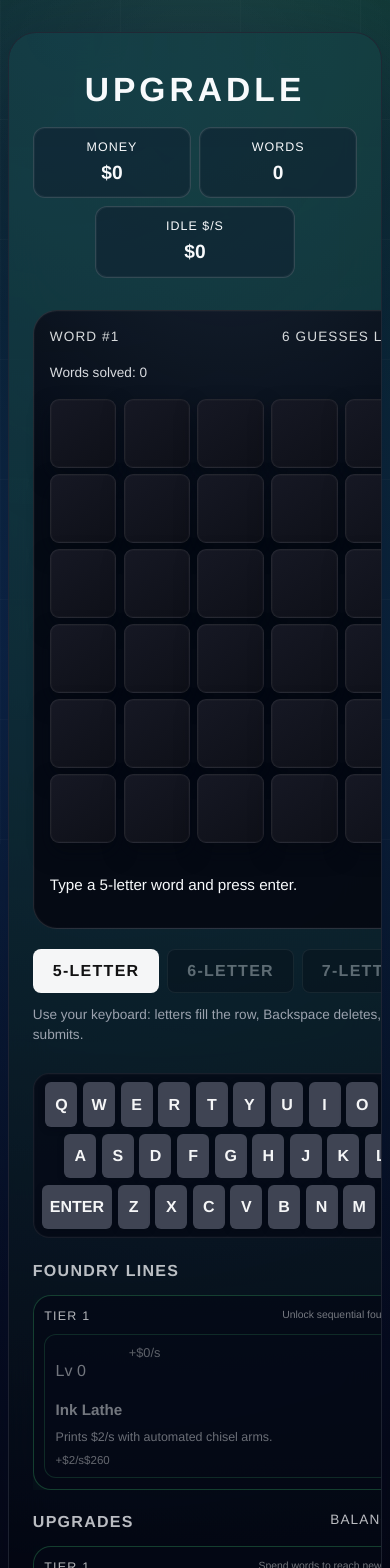
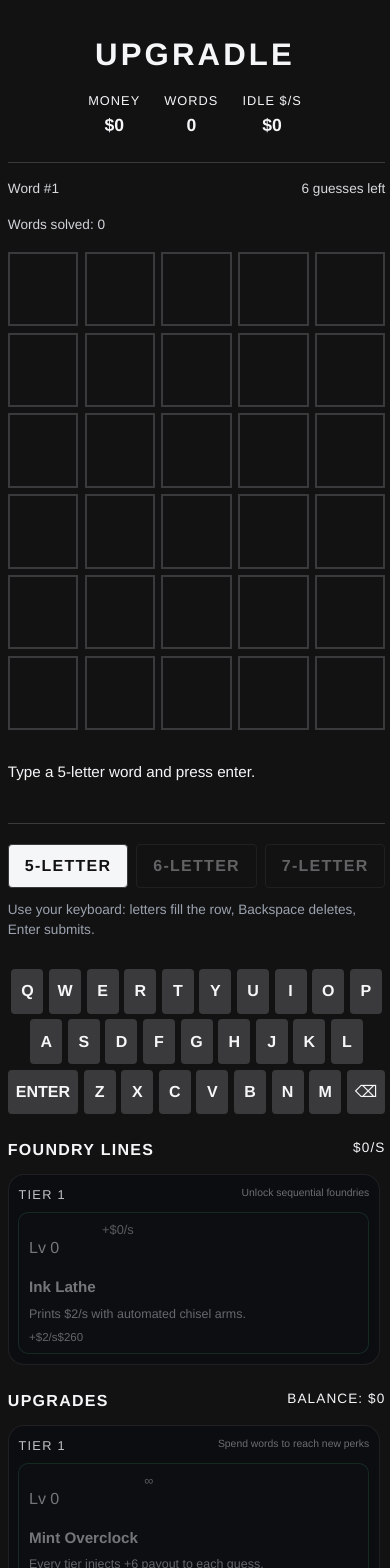
Before and after one commit to michaelasper/upgradle, a React (Vite) app: page / in a window 390 px wide. Shown: the top 1568 px of the page. Built offline with nearby package versions, Linux system fonts and the light colour scheme.

Commit message:
style: return to flat wordle aesthetic

```diff
--- a/src/App.css
+++ b/src/App.css
@@ -1,29 +1,11 @@
 .wordle-app {
-  width: min(1280px, 96vw);
+  width: min(1200px, 96vw);
   margin: 0 auto;
-  padding: 2.5rem 2.5rem 3rem;
+  padding: 2rem 0 3rem;
   display: flex;
   flex-direction: column;
-  gap: 2rem;
-  color: #f8fafc;
-  background: rgba(4, 7, 18, 0.85);
-  border: 1px solid rgba(148, 163, 184, 0.18);
-  border-radius: 28px;
-  backdrop-filter: blur(18px);
-  box-shadow: 0 40px 120px rgba(2, 6, 23, 0.65);
-  position: relative;
-  z-index: 1;
-  overflow: hidden;
-}
-
-.wordle-app::before {
-  content: '';
-  position: absolute;
-  inset: 0;
-  background: radial-gradient(circle at 15% 0%, rgba(56, 189, 248, 0.24), transparent 50%),
-    radial-gradient(circle at 85% 0%, rgba(74, 222, 128, 0.25), transparent 50%);
-  opacity: 0.65;
-  pointer-events: none;
+  gap: 1.5rem;
+  color: #f5f6f7;
 }
 
 .top-bar {
@@ -31,51 +13,36 @@
   flex-direction: column;
   gap: 0.75rem;
   text-align: center;
-  position: relative;
-  z-index: 1;
 }
 
 .top-bar h1 {
   margin: 0;
-  font-size: 2.1rem;
-  letter-spacing: 0.12em;
+  font-size: 1.95rem;
+  letter-spacing: 0.1em;
   text-transform: uppercase;
 }
 
 .top-stats {
   display: flex;
   justify-content: center;
-  flex-wrap: wrap;
-  gap: 0.9rem;
-  font-size: 0.78rem;
+  gap: 1.5rem;
+  font-size: 0.8rem;
   text-transform: uppercase;
   letter-spacing: 0.08em;
 }
 
-.top-stats > div {
-  flex: 1 1 150px;
-  max-width: 200px;
-  border: 1px solid rgba(255, 255, 255, 0.15);
-  border-radius: 12px;
-  padding: 0.6rem 0.85rem;
-  background: rgba(15, 23, 42, 0.45);
-  box-shadow: inset 0 0 0 1px rgba(255, 255, 255, 0.04);
-}
-
 .top-stats strong {
   display: block;
-  font-size: 1.2rem;
+  font-size: 1.1rem;
   letter-spacing: normal;
-  margin-top: 0.15rem;
+  margin-top: 0.1rem;
 }
 
 .game-layout {
   display: grid;
-  grid-template-columns: minmax(220px, 1fr) minmax(360px, 1.25fr) minmax(220px, 1fr);
-  gap: 1.3rem;
+  grid-template-columns: minmax(220px, 1fr) minmax(320px, 1.2fr) minmax(220px, 1fr);
+  gap: 1.5rem;
   align-items: start;
-  position: relative;
-  z-index: 1;
 }
 
 .board-stack {
@@ -90,117 +57,64 @@
   gap: 0.75rem;
 }
 
-.section-header {
-  display: flex;
-  justify-content: space-between;
-  font-size: 0.85rem;
-  text-transform: uppercase;
-  letter-spacing: 0.08em;
-  color: rgba(248, 250, 252, 0.75);
-}
-
-.section-header h2 {
-  margin: 0;
-  font-size: 1rem;
-  letter-spacing: 0.08em;
-}
-
 .tier-stack {
   display: flex;
   flex-direction: column;
   gap: 0.75rem;
-  max-height: calc(100vh - 260px);
+  max-height: calc(100vh - 230px);
   overflow-y: auto;
-  padding-right: 0.45rem;
+  padding-right: 0.35rem;
 }
 
 .tier-section {
   border: 1px solid rgba(255, 255, 255, 0.08);
-  border-radius: 18px;
-  padding: 0.65rem;
-  background: rgba(5, 9, 22, 0.7);
+  border-radius: 16px;
+  padding: 0.6rem;
+  background: rgba(10, 12, 18, 0.65);
   display: flex;
   flex-direction: column;
-  gap: 0.55rem;
-  box-shadow: inset 0 0 0 1px rgba(255, 255, 255, 0.02);
-}
-
-.tier-section.tier-1 {
-  border-color: rgba(74, 222, 128, 0.25);
-  box-shadow: 0 10px 30px rgba(74, 222, 128, 0.08);
-}
-
-.tier-section.tier-2 {
-  border-color: rgba(250, 204, 21, 0.2);
-  box-shadow: 0 10px 30px rgba(250, 204, 21, 0.08);
-}
-
-.tier-section.tier-3 {
-  border-color: rgba(251, 146, 60, 0.2);
-  box-shadow: 0 10px 30px rgba(251, 146, 60, 0.1);
+  gap: 0.5rem;
 }
 
 .tier-section__header {
   display: flex;
   justify-content: space-between;
-  font-size: 0.78rem;
+  font-size: 0.8rem;
   text-transform: uppercase;
   letter-spacing: 0.1em;
-  color: rgba(255, 255, 255, 0.7);
+  color: rgba(255, 255, 255, 0.75);
 }
 
 .tier-section__subhead {
   font-size: 0.65rem;
   letter-spacing: normal;
   text-transform: none;
-  color: rgba(255, 255, 255, 0.45);
+  color: rgba(255, 255, 255, 0.4);
 }
 
 .tile-list {
   display: flex;
   flex-direction: column;
-  gap: 0.45rem;
+  gap: 0.4rem;
 }
 
 .info-tile {
-  border: 1px solid rgba(255, 255, 255, 0.12);
-  border-radius: 12px;
-  padding: 0.5rem 0.65rem;
+  border: 1px solid rgba(255, 255, 255, 0.15);
+  border-radius: 10px;
+  padding: 0.45rem 0.6rem;
   text-align: left;
-  background: rgba(5, 11, 25, 0.8);
+  background: rgba(255, 255, 255, 0.01);
   color: inherit;
   display: flex;
   flex-direction: column;
   gap: 0.35rem;
+  min-height: auto;
   cursor: pointer;
-  transition: border-color 0.2s ease, transform 0.2s ease, background 0.2s ease;
-}
-
-.info-tile.tier-1 {
-  border-color: rgba(74, 222, 128, 0.35);
-}
-
-.info-tile.tier-2 {
-  border-color: rgba(250, 204, 21, 0.35);
-}
-
-.info-tile.tier-3 {
-  border-color: rgba(251, 146, 60, 0.35);
-}
-
-.info-tile.tier-4 {
-  border-color: rgba(196, 181, 253, 0.35);
 }
 
 .info-tile:hover:not(:disabled) {
   border-color: rgba(255, 255, 255, 0.35);
-  background: rgba(14, 22, 41, 0.93);
-  transform: translateY(-1px);
-}
-
-.info-tile:focus-visible {
-  outline: 2px solid rgba(14, 165, 233, 0.7);
-  outline-offset: 2px;
+  background: rgba(255, 255, 255, 0.05);
 }
 
 .info-tile:disabled {
@@ -222,13 +136,13 @@
 
 .info-tile__value {
   font-size: 0.8rem;
-  color: rgba(255, 255, 255, 0.78);
+  color: rgba(255, 255, 255, 0.7);
 }
 
 .info-tile__desc {
   margin: 0;
   font-size: 0.78rem;
-  color: #e5e7eb;
+  color: #d1d5db;
   display: -webkit-box;
   -webkit-line-clamp: 2;
   -webkit-box-orient: vertical;
@@ -238,32 +152,69 @@
 .info-tile__note {
   margin: 0;
   font-size: 0.7rem;
-  color: rgba(255, 255, 255, 0.6);
+  color: rgba(255, 255, 255, 0.55);
 }
 
 .info-tile__foot {
   display: flex;
   justify-content: space-between;
   font-size: 0.72rem;
-  color: rgba(255, 255, 255, 0.85);
+  color: rgba(255, 255, 255, 0.8);
+}
+
+.tier-label {
+  margin: 0;
+  font-size: 0.8rem;
+  text-transform: uppercase;
+  letter-spacing: 0.12em;
+  color: #f5f6f7;
+}
+
+.tier-label.tier-1 {
+  color: #4ade80;
+}
+
+.tier-label.tier-2 {
+  color: #facc15;
+}
+
+.tier-label.tier-3 {
+  color: #fb923c;
+}
+
+.tier-label.tier-4 {
+  color: #c084fc;
+}
+
+.info-tile.tier-1 {
+  border-color: rgba(74, 222, 128, 0.3);
+}
+
+.info-tile.tier-2 {
+  border-color: rgba(250, 204, 21, 0.3);
+}
+
+.info-tile.tier-3 {
+  border-color: rgba(251, 146, 60, 0.3);
+}
+
+.info-tile.tier-4 {
+  border-color: rgba(192, 132, 252, 0.3);
 }
 
 .board-section {
-  border-radius: 24px;
-  padding: 1.2rem 1.6rem 1.5rem;
+  border-top: 1px solid #3a3a3c;
+  border-bottom: 1px solid #3a3a3c;
+  padding: 1rem 0 1.5rem;
   display: flex;
   flex-direction: column;
   gap: 1rem;
-  background: radial-gradient(circle at 50% -20%, rgba(147, 197, 253, 0.12), transparent 45%),
-    rgba(5, 8, 18, 0.9);
-  border: 1px solid rgba(255, 255, 255, 0.12);
-  box-shadow: inset 0 0 0 1px rgba(255, 255, 255, 0.02);
 }
 
 .word-count {
   margin: 0;
   font-size: 0.85rem;
-  color: rgba(229, 231, 235, 0.95);
+  color: #d1d5db;
 }
 
 .board-header {
@@ -271,8 +222,6 @@
   justify-content: space-between;
   font-size: 0.85rem;
   color: #d7dadc;
-  text-transform: uppercase;
-  letter-spacing: 0.08em;
 }
 
 .board {
@@ -283,26 +232,21 @@
 
 .guess-row {
   display: grid;
-  gap: 0.45rem;
+  gap: 0.4rem;
 }
 
 .tile {
   width: 100%;
   padding-top: 100%;
   position: relative;
-  border: 1.5px solid #2c2f39;
-  border-radius: 9px;
-  background: linear-gradient(145deg, #161824, #0e1018);
+  border: 2px solid #3a3a3c;
+  background: #121213;
   color: #f5f6f7;
   font-size: 1.4rem;
   text-transform: uppercase;
   font-weight: 700;
   display: grid;
   place-items: center;
-  box-shadow: inset 0 0 0 1px rgba(255, 255, 255, 0.02), 0 10px 20px rgba(3, 7, 18, 0.5);
-  transition: transform 0.18s ease, background 0.2s ease, border-color 0.2s ease,
-    color 0.2s ease;
-  transform-style: preserve-3d;
 }
 
 .tile::after {
@@ -313,53 +257,49 @@
   place-items: center;
 }
 
-.tile.inactive {
-  border-color: rgba(255, 255, 255, 0.08);
-}
-
 .tile.correct {
-  background: #66bb6a;
-  border-color: #4caf50;
-  color: #041006;
+  background: #538d4e;
+  border-color: #538d4e;
 }
 
 .tile.present {
-  background: #f6c453;
-  border-color: #f4b41a;
-  color: #2f1701;
+  background: #b59f3b;
+  border-color: #b59f3b;
 }
 
 .tile.miss {
-  background: #272a35;
-  border-color: #2f323f;
-  color: #94a3b8;
+  background: #3a3a3c;
+  border-color: #3a3a3c;
+}
+
+.tile.inactive {
+  border-color: #3a3a3c;
 }
 
 .tile.heat-hot {
-  background: #fb923c;
-  border-color: #f97316;
+  background: #f97316;
+  border-color: #ea580c;
 }
 
 .tile.heat-warm {
-  background: #fde047;
-  border-color: #fbbf24;
-  color: #251803;
+  background: #facc15;
+  border-color: #ca8a04;
 }
 
 .tile.heat-cold {
-  background: #1d4ed8;
-  border-color: #1e40af;
+  background: #1e3a8a;
+  border-color: #1d4ed8;
 }
 
 .tile-revealed {
-  animation: tileFlip 0.65s cubic-bezier(0.33, 1, 0.68, 1) both;
+  animation: tileFlip 0.5s ease;
 }
 
 @keyframes tileFlip {
   0% {
     transform: rotateX(0deg);
   }
-  45% {
+  50% {
     transform: rotateX(90deg);
   }
   100% {
@@ -368,27 +308,13 @@
 }
 
 .tile-hint {
-  border-color: rgba(16, 185, 129, 0.85);
-  box-shadow: 0 0 0 2px rgba(16, 185, 129, 0.5);
-  animation: hintPulse 2.3s ease infinite;
-}
-
-@keyframes hintPulse {
-  0% {
-    box-shadow: 0 0 0 0 rgba(16, 185, 129, 0.65);
-  }
-  70% {
-    box-shadow: 0 0 0 6px transparent;
-  }
-  100% {
-    box-shadow: 0 0 0 8px transparent;
-  }
+  box-shadow: 0 0 0 2px rgba(34, 197, 94, 0.6);
 }
 
 .board-meta {
   display: flex;
   flex-direction: column;
-  gap: 0.6rem;
+  gap: 0.5rem;
   font-size: 0.95rem;
 }
 
@@ -410,6 +336,45 @@
   gap: 0.75rem;
 }
 
+.keyboard {
+  margin-top: 0.5rem;
+  display: flex;
+  flex-direction: column;
+  gap: 0.35rem;
+}
+
+.key-row {
+  display: flex;
+  justify-content: center;
+  gap: 0.35rem;
+}
+
+.key {
+  border: none;
+  border-radius: 4px;
+  padding: 0.65rem 0.5rem;
+  min-width: 32px;
+  font-weight: 600;
+  text-transform: uppercase;
+  background: #3a3a3c;
+  color: #f5f6f7;
+  cursor: pointer;
+}
+
+.key.correct {
+  background: #538d4e;
+  color: #08140b;
+}
+
+.key.present {
+  background: #b59f3b;
+  color: #1b1301;
+}
+
+.key.miss {
+  background: #1f2937;
+}
+
 .length-buttons {
   display: flex;
   gap: 0.5rem;
@@ -417,15 +382,14 @@
 
 .length-button {
   flex: 1;
-  border: 1px solid rgba(255, 255, 255, 0.18);
-  background: rgba(4, 8, 18, 0.9);
+  border: 1px solid #3a3a3c;
+  background: transparent;
   color: inherit;
   text-transform: uppercase;
   letter-spacing: 0.08em;
   padding: 0.55rem 0;
-  border-radius: 8px;
+  border-radius: 4px;
   font-weight: 600;
-  transition: background 0.2s ease, color 0.2s ease;
 }
 
 .length-button.active {
@@ -444,65 +408,9 @@
   color: #9ca3af;
 }
 
-.keyboard {
-  margin-top: 0.5rem;
-  display: flex;
-  flex-direction: column;
-  gap: 0.4rem;
-  padding: 0.65rem;
-  border-radius: 16px;
-  background: rgba(5, 10, 23, 0.82);
-  border: 1px solid rgba(255, 255, 255, 0.08);
-  box-shadow: inset 0 0 0 1px rgba(255, 255, 255, 0.02);
-}
-
-.key-row {
-  display: flex;
-  justify-content: center;
-  gap: 0.35rem;
-}
-
-.key {
-  border: none;
-  border-radius: 6px;
-  padding: 0.65rem 0.5rem;
-  min-width: 32px;
-  font-weight: 600;
-  text-transform: uppercase;
-  background: #3f4453;
-  color: #f5f6f7;
-  cursor: pointer;
-  transition: transform 0.08s ease, background 0.18s ease;
-  box-shadow: 0 2px 6px rgba(3, 7, 18, 0.4);
-}
-
-.key.correct {
-  background: #66bb6a;
-  color: #041006;
-}
-
-.key.present {
-  background: #f6c453;
-  color: #2f1701;
-}
-
-.key.miss {
-  background: #1f2533;
-  color: rgba(255, 255, 255, 0.6);
-}
-
-.key:focus-visible {
-  outline: 2px solid rgba(14, 165, 233, 0.7);
-  outline-offset: 2px;
-}
-
-.key:active {
-  transform: translateY(1px);
-}
-
 .secondary-button {
   border: none;
-  border-radius: 6px;
+  border-radius: 4px;
   padding: 0.65rem 1rem;
   font-weight: 600;
   text-transform: uppercase;
@@ -512,47 +420,47 @@
   align-self: flex-start;
 }
 
-.tier-stack::-webkit-scrollbar {
-  width: 6px;
+.section-header {
+  display: flex;
+  justify-content: space-between;
+  font-size: 0.85rem;
+  text-transform: uppercase;
+  letter-spacing: 0.08em;
 }
 
-.tier-stack::-webkit-scrollbar-thumb {
-  background: rgba(255, 255, 255, 0.25);
-  border-radius: 3px;
+.section-header h2 {
+  margin: 0;
+  font-size: 1rem;
+  letter-spacing: 0.08em;
 }
 
-@media (max-width: 1100px) {
-  .wordle-app {
-    padding: 2rem 1.5rem 2.5rem;
-  }
+.upgrade-note {
+  color: #9ca3af;
+  font-size: 0.8rem;
+  margin: 0;
+}
 
+@media (max-width: 960px) {
   .game-layout {
     grid-template-columns: 1fr;
   }
 
   .sidebar-panel {
     order: 2;
+    max-height: unset;
+    overflow: visible;
   }
 
   .board-stack {
     order: 1;
   }
-
-  .tier-stack {
-    max-height: unset;
-  }
 }
 
-@media (max-width: 600px) {
-  .top-stats {
-    gap: 0.5rem;
-  }
+.sidebar-panel::-webkit-scrollbar {
+  width: 6px;
+}
 
-  .board-section {
-    padding: 1rem;
-  }
-
-  .keyboard {
-    padding: 0.5rem;
-  }
+.sidebar-panel::-webkit-scrollbar-thumb {
+  background: rgba(255, 255, 255, 0.25);
+  border-radius: 3px;
 }
--- a/src/index.css
+++ b/src/index.css
@@ -1,9 +1,9 @@
 :root {
-  font-family: 'Space Grotesk', 'Clear Sans', 'Helvetica Neue', Arial, sans-serif;
+  font-family: 'Clear Sans', 'Helvetica Neue', Arial, sans-serif;
   line-height: 1.5;
   font-weight: 400;
   color: #f5f6f7;
-  background-color: #04060d;
+  background-color: #121213;
   font-synthesis: none;
   text-rendering: optimizeLegibility;
   -webkit-font-smoothing: antialiased;
@@ -19,38 +19,9 @@
 body {
   margin: 0;
   min-height: 100vh;
-  background: radial-gradient(circle at 20% 20%, rgba(32, 83, 214, 0.33), transparent 40%),
-    radial-gradient(circle at 80% 0%, rgba(34, 197, 94, 0.25), transparent 42%),
-    #050711;
+  background-color: #121213;
   display: flex;
   justify-content: center;
-  padding: 2rem 1.5rem 3rem;
-  position: relative;
-  overflow-x: hidden;
-}
-
-body::before {
-  content: '';
-  position: fixed;
-  inset: 0;
-  background-image: linear-gradient(
-      90deg,
-      rgba(255, 255, 255, 0.025) 1px,
-      transparent 1px
-    ),
-    linear-gradient(0deg, rgba(255, 255, 255, 0.03) 1px, transparent 1px);
-  background-size: 120px 120px;
-  pointer-events: none;
-  z-index: 0;
-}
-
-body::after {
-  content: '';
-  position: fixed;
-  inset: 0;
-  background: radial-gradient(circle at 50% 10%, rgba(255, 255, 255, 0.07), transparent 40%);
-  pointer-events: none;
-  z-index: 0;
 }
 
 button,
```
